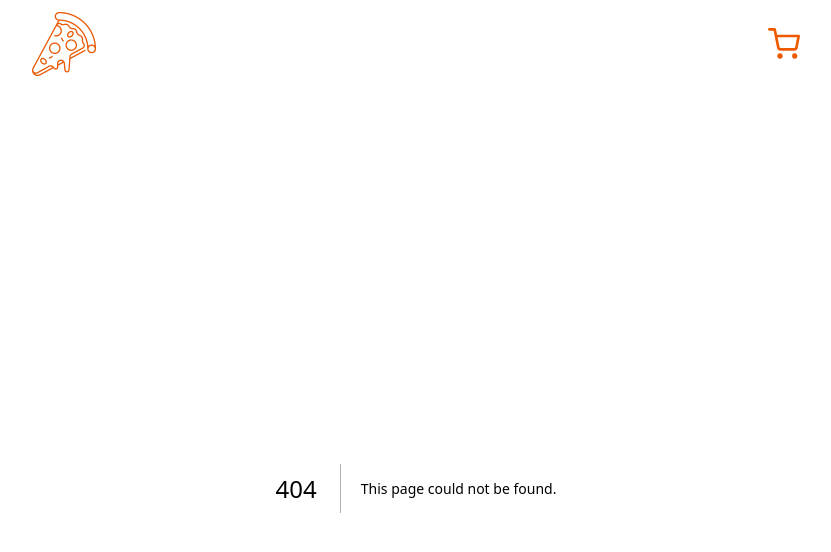
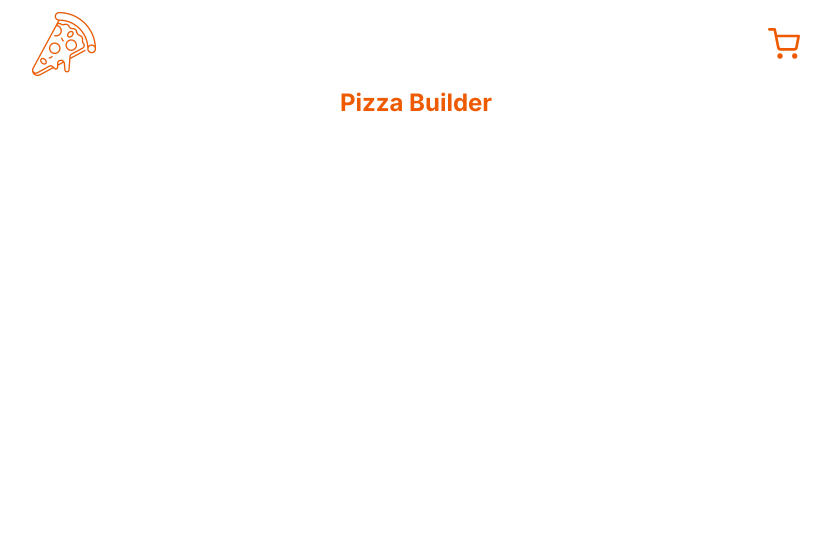
Before and after one commit to mrkelder/pizza-house, a Next.js app: page /shape/circle in a window 1280 px wide. Before the commit this address had no page. Shown: the top 552 px of the page, without its empty margins (224-1055 px from the left). Built offline with nearby package versions, Linux system fonts and the light colour scheme.

Commit message:
feat: created a base for pizza builder page

```diff
--- /dev/null
+++ b/app/shape/[shapeId]/page.tsx
@@ -0,0 +1,14 @@
+import styles from "./pizzaBuilderPage.module.scss"
+
+interface PizzaBuilderPageProps {
+  params: { shapeId: string }
+}
+
+export default function PizzaBuilderPage({ params }: PizzaBuilderPageProps) {
+  console.log(params)
+  return (
+    <main className={styles.main}>
+      <h1 className={styles.h1}>Pizza Builder</h1>
+    </main>
+  )
+}
--- /dev/null
+++ b/app/shape/[shapeId]/pizzaBuilderPage.module.scss
@@ -0,0 +1,10 @@
+@import "shared";
+
+.main {
+  @include main;
+  gap: 32px;
+}
+
+.h1 {
+  @include h1;
+}
```
